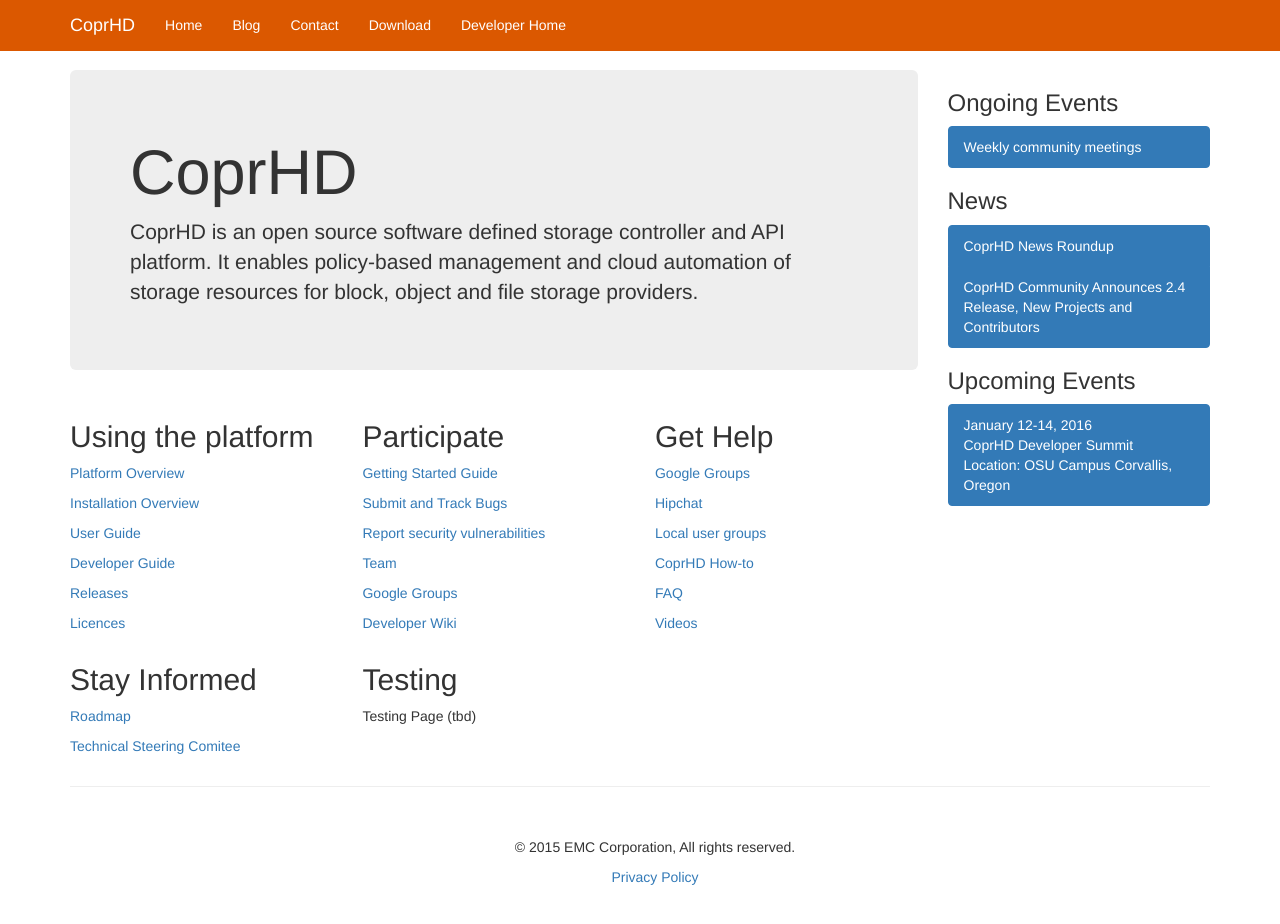
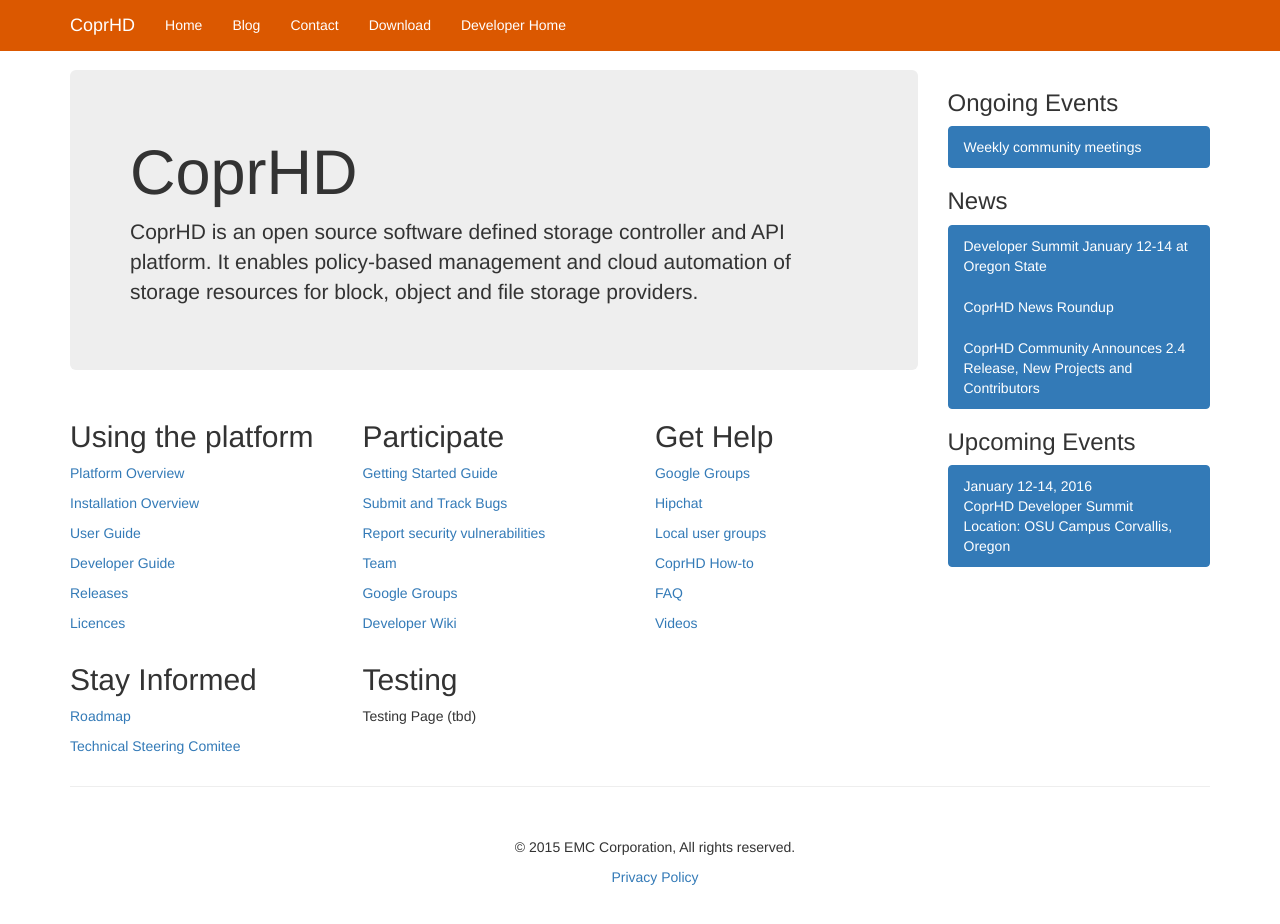
Before and after one commit to CoprHD/CoprHD.github.io, a Jekyll site: the page index.html, which Jekyll copies as it is, in a window 1280 px wide and 927 px high. Shown: the top 924 px of the window. Built offline with Jekyll 4.4.1, drawn with Linux system fonts in a browser that asks for light colours; nearby versions of some CDN libraries; library files that are not in the unit come from our copies.

Commit message:
adding dev summit post to front page

```diff
--- a/index.html
+++ b/index.html
@@ -128,6 +128,7 @@
           </div>
 	<h3>News</h3>
 	<div class="list-group">
+    <a href="/blog/2015/12/17/dev-summit/" class="list-group-item active">Developer Summit January 12-14 at Oregon State</a>
 	  <a href="/blog/2015/12/14/coprhd-news-roundup/" class="list-group-item active">CoprHD News Roundup</a>
 	  <a href="/blog/2015/12/08/coprhd-release/" class="list-group-item active">CoprHD Community Announces 2.4 Release, New Projects and Contributors</a>
 	</div>
```
